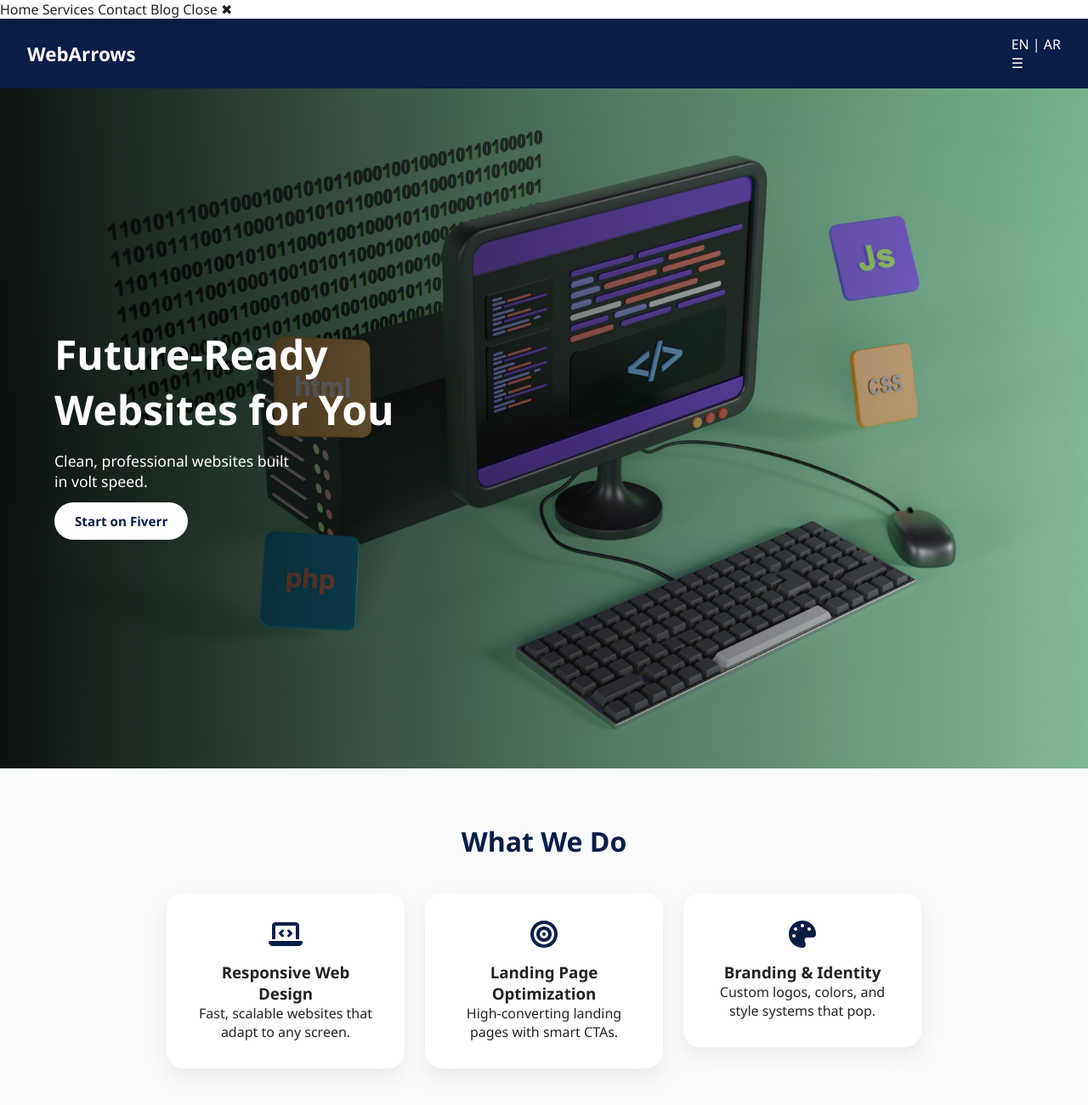
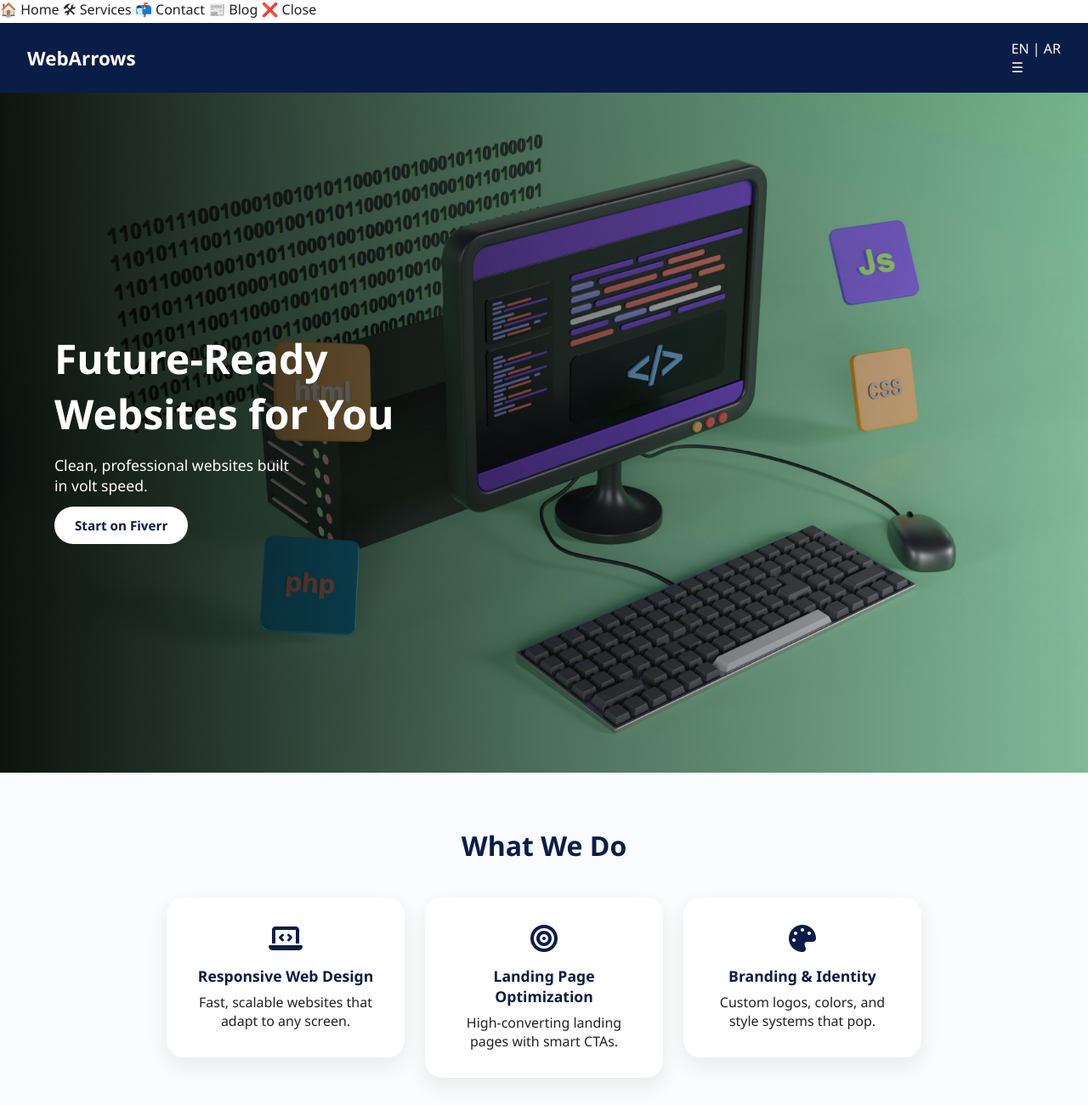
Before and after one commit to kenan012/webarrows-new, a plain HTML site: page index.html in a window 1280 px wide. Shown: the top 1300 px of the page at 85% size. Drawn offline with Linux system fonts and the light colour scheme.

Commit message:
Polished homepage: hero, glowing button, clean layout

```diff
--- a/index.html
+++ b/index.html
@@ -8,15 +8,17 @@
   <link rel="stylesheet" href="https://cdnjs.cloudflare.com/ajax/libs/font-awesome/6.4.0/css/all.min.css" />
 </head>
 <body>
-  <!-- Sidebar Menu -->
+
+  <!-- Sidebar -->
   <div class="sidebar" id="sidebar">
-    <a href="index.html">Home</a>
-    <a href="services.html">Services</a>
-    <a href="contact.html">Contact</a>
-    <a href="#">Blog</a>
-    <a href="#" onclick="closeSidebar()">Close ✖</a>
+    <a href="index.html">🏠 Home</a>
+    <a href="services.html">🛠 Services</a>
+    <a href="contact.html">📬 Contact</a>
+    <a href="blog.html">📰 Blog</a>
+    <a href="#" onclick="closeSidebar()">❌ Close</a>
   </div>
 
+  <!-- Header -->
   <header class="header">
     <div class="logo">WebArrows</div>
     <div class="top-right">
@@ -25,14 +27,16 @@
     </div>
   </header>
 
+  <!-- Hero -->
   <section class="hero-code">
-    <div class="hero-text animate-fade-up">
+    <div class="hero-text">
       <h1>Future-Ready<br>Websites for You</h1>
       <p>Clean, professional websites built<br>in volt speed.</p>
-      <a href="https://fiverr.com/kenan_jg" class="button animate-bounce">Start on Fiverr</a>
+      <a href="https://fiverr.com/kenan_jg" class="button glow-on-hover">Start on Fiverr</a>
     </div>
   </section>
 
+  <!-- Services -->
   <section class="home-services">
     <h2>What We Do</h2>
     <div class="cards">
@@ -60,10 +64,12 @@
     </div>
   </section>
 
+  <!-- Footer -->
   <footer>
     <p>© 2025 WebArrows</p>
   </footer>
 
+  <!-- Script -->
   <script>
     function openSidebar() {
       document.getElementById("sidebar").classList.add("sidebar-open");
--- a/styles.css
+++ b/styles.css
@@ -242,3 +242,39 @@ footer {
     margin-top: 0.5rem;
   }
 }
+
+.hero-code {
+  min-height: 100vh;
+  display: flex;
+  align-items: center;
+  justify-content: flex-start;
+  padding: 0 5%;
+  color: white;
+  background: linear-gradient(to right, rgba(0, 0, 0, 0.9), rgba(0,0,0,0.4), rgba(0,0,0,0)),
+              url('hero-bg.jpg');
+  background-size: cover;
+  background-position: center;
+  animation: fadeHero 1s ease-in;
+}
+
+.button.glow-on-hover {
+  background: white;
+  color: #0a1d46;
+  padding: 0.75rem 1.5rem;
+  border-radius: 30px;
+  font-weight: 600;
+  font-size: 0.95rem;
+  transition: 0.3s ease;
+  box-shadow: 0 0 0 transparent;
+}
+.button.glow-on-hover:hover {
+  transform: scale(1.05);
+  box-shadow: 0 0 10px #ffffffc7, 0 0 20px #fff;
+}
+
+.card h3 {
+  font-size: 1.1rem;
+  font-weight: 600;
+  color: #0a1d46;
+  margin-bottom: 0.5rem;
+}
```
